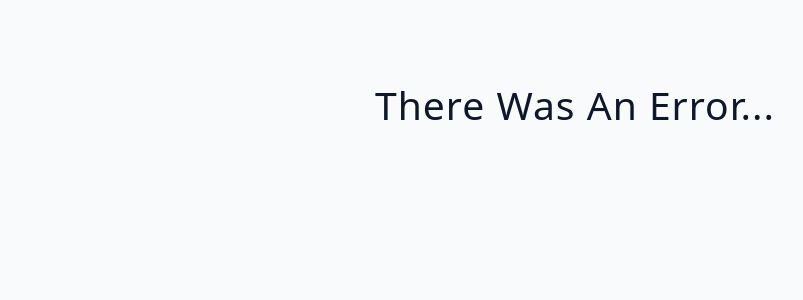
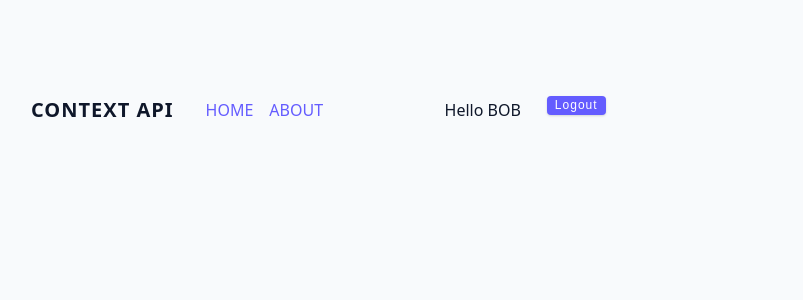
Before and after one commit to ivansemashko/ReactJSCA, a React (Vite) app in the folder 3-advanced-react/: page / in a window 1280 px wide. Shown: the top 300 px of the page, without its empty margins (65-868 px from the left). Built offline with nearby package versions, Linux system fonts and the light colour scheme; no server answers.

Commit message:
Update: Context API challenge

```diff
--- a/3-advanced-react/src/App.jsx
+++ b/3-advanced-react/src/App.jsx
@@ -1,4 +1,4 @@
-import Started from './tutorial/08-custom-hooks/starter/02-fetch-data'
+import Started from './tutorial/09-context-api/starter/Navbar'
 function App() {
   return (
     <div className="container">
--- a/3-advanced-react/src/tutorial/09-context-api/starter/NavLinks.jsx
+++ b/3-advanced-react/src/tutorial/09-context-api/starter/NavLinks.jsx
@@ -1,7 +1,20 @@
 import React from 'react'
+import UserContainer from './UserContainer'
 
-const NavLinks = () => {
-  return <div></div>
+const NavLinks = ({ user, logout }) => {
+  return (
+    <div className="nav-container">
+      <ul className="nav-links">
+        <li>
+          <a href="#">HOME</a>
+        </li>
+        <li>
+          <a href="#">ABOUT</a>
+        </li>
+      </ul>
+      <UserContainer user={user} logout={logout} />
+    </div>
+  )
 }
 
 export default NavLinks
--- a/3-advanced-react/src/tutorial/09-context-api/starter/Navbar.jsx
+++ b/3-advanced-react/src/tutorial/09-context-api/starter/Navbar.jsx
@@ -1,7 +1,17 @@
-import React from 'react'
+import React, { useState } from 'react'
+import NavLinks from './NavLinks'
 
 const Navbar = () => {
-  return <div>Navbar</div>
+  const [user, setUser] = useState({ name: 'bob' })
+
+  const logout = () => setUser(null)
+
+  return (
+    <nav className="navbar">
+      <h5>CONTEXT API</h5>
+      <NavLinks user={user} logout={logout} />
+    </nav>
+  )
 }
 
 export default Navbar
--- a/3-advanced-react/src/tutorial/09-context-api/starter/UserContainer.jsx
+++ b/3-advanced-react/src/tutorial/09-context-api/starter/UserContainer.jsx
@@ -1,3 +1,20 @@
-export const UserContainer = () => {
-  return <div>UserContainer</div>
+const UserContainer = ({ user, logout }) => {
+  return (
+    <div className="user-container">
+      {user ? (
+        <>
+          <p>Hello {user?.name?.toUpperCase()}</p>
+          <button className="btn" onClick={logout}>
+            Logout
+          </button>
+        </>
+      ) : (
+        <>
+          <p>Please Login</p>
+        </>
+      )}
+    </div>
+  )
 }
+
+export default UserContainer
```
